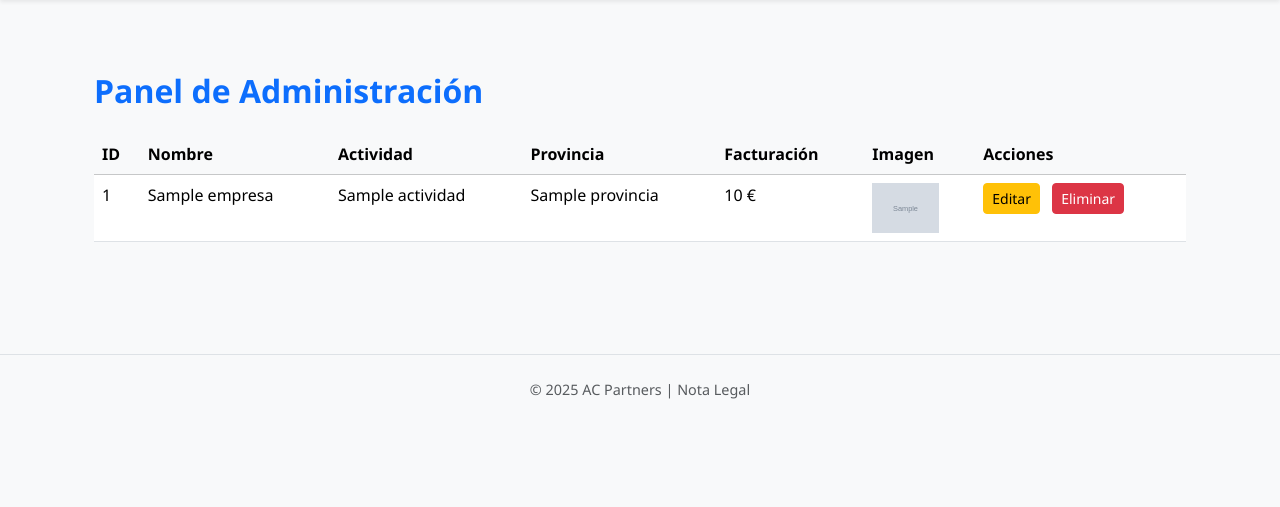
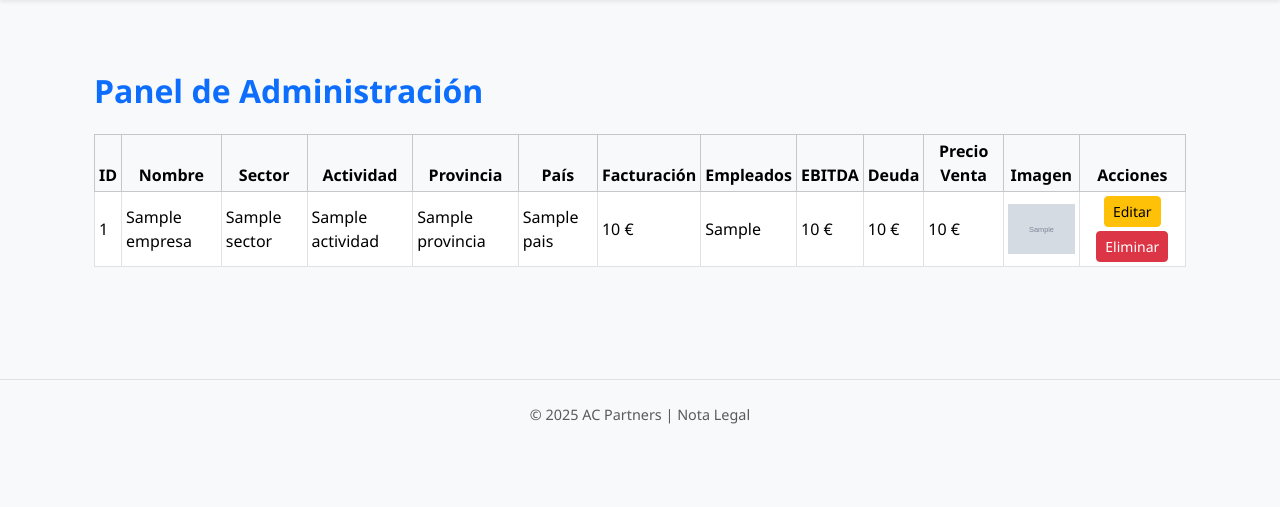
Before and after one commit to AC-Partners/compraventa-postgres, a Flask app: template templates/admin_panel.html in a window 1280 px wide. Shown: the part 78-585 px from the top of the page. Run offline with Flask 3, Linux system fonts and the light colour scheme; the template is opened without the code that fills it: most values are stand-ins (such as "Sample title", 1, 10 or a date in 2020); grey boxes marked "Sample" are stand-in pictures; some libraries are stand-ins or nearby versions.

Commit message:
Update admin_panel.html

```diff
--- a/templates/admin_panel.html
+++ b/templates/admin_panel.html
@@ -4,14 +4,20 @@
 {% block content %}
 <div class="container py-5">
     <h2 class="text-primary mb-4">Panel de Administración</h2>
-    <table class="table table-hover">
+    <table class="table table-hover table-bordered table-sm align-middle">
         <thead class="table-light">
-            <tr>
+            <tr class="text-center">
                 <th>ID</th>
                 <th>Nombre</th>
+                <th>Sector</th>
                 <th>Actividad</th>
                 <th>Provincia</th>
+                <th>País</th>
                 <th>Facturación</th>
+                <th>Empleados</th>
+                <th>EBITDA</th>
+                <th>Deuda</th>
+                <th>Precio Venta</th>
                 <th>Imagen</th>
                 <th>Acciones</th>
             </tr>
@@ -21,8 +27,10 @@
             <tr>
                 <td>{{ e.id }}</td>
                 <td>{{ e.nombre }}</td>
+                <td>{{ e.sector }}</td>
                 <td>{{ e.actividad }}</td>
                 <td>{{ e.provincia }}</td>
+                <td>{{ e.pais }}</td>
                 <td>
                     {% if e.facturacion %}
                         {{ "{:,.0f} €".format(e.facturacion) }}
@@ -30,15 +38,37 @@
                         No disponible
                     {% endif %}
                 </td>
+                <td>{{ e.numero_empleados or 'N/D' }}</td>
                 <td>
+                    {% if e.beneficio_impuestos %}
+                        {{ "{:,.0f} €".format(e.beneficio_impuestos) }}
+                    {% else %}
+                        N/D
+                    {% endif %}
+                </td>
+                <td>
+                    {% if e.deuda %}
+                        {{ "{:,.0f} €".format(e.deuda) }}
+                    {% else %}
+                        N/D
+                    {% endif %}
+                </td>
+                <td>
+                    {% if e.precio_venta %}
+                        {{ "{:,.0f} €".format(e.precio_venta) }}
+                    {% else %}
+                        N/D
+                    {% endif %}
+                </td>
+                <td class="text-center">
                     {% if e.imagen_url %}
                         <img src="{{ url_for('static', filename='uploads/' ~ e.imagen_url) }}" alt="Imagen" style="height: 50px;">
                     {% else %}
-                        Sin imagen
+                        <small class="text-muted">Sin imagen</small>
                     {% endif %}
                 </td>
-                <td>
-                    <a href="{{ url_for('editar_anuncio', empresa_id=e.id, admin_token=request.args.get('admin_token')) }}" class="btn btn-sm btn-warning me-2">Editar</a>
+                <td class="text-center">
+                    <a href="{{ url_for('editar_anuncio', empresa_id=e.id, admin_token=request.args.get('admin_token')) }}" class="btn btn-sm btn-warning mb-1">Editar</a>
                     <a href="{{ url_for('eliminar_anuncio', empresa_id=e.id, admin_token=request.args.get('admin_token')) }}" class="btn btn-sm btn-danger" onclick="return confirm('¿Estás seguro de eliminar este anuncio?');">Eliminar</a>
                 </td>
             </tr>
```
